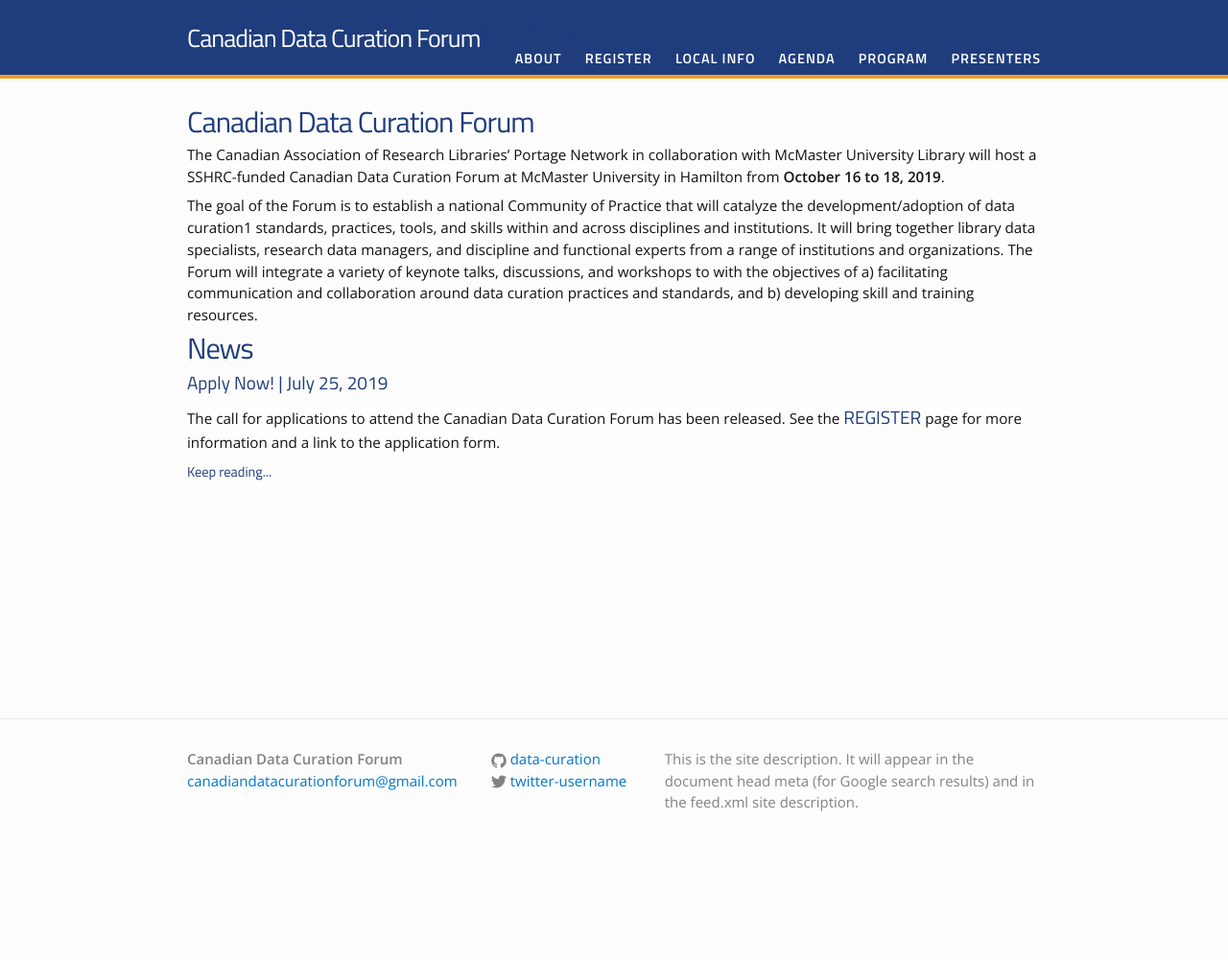
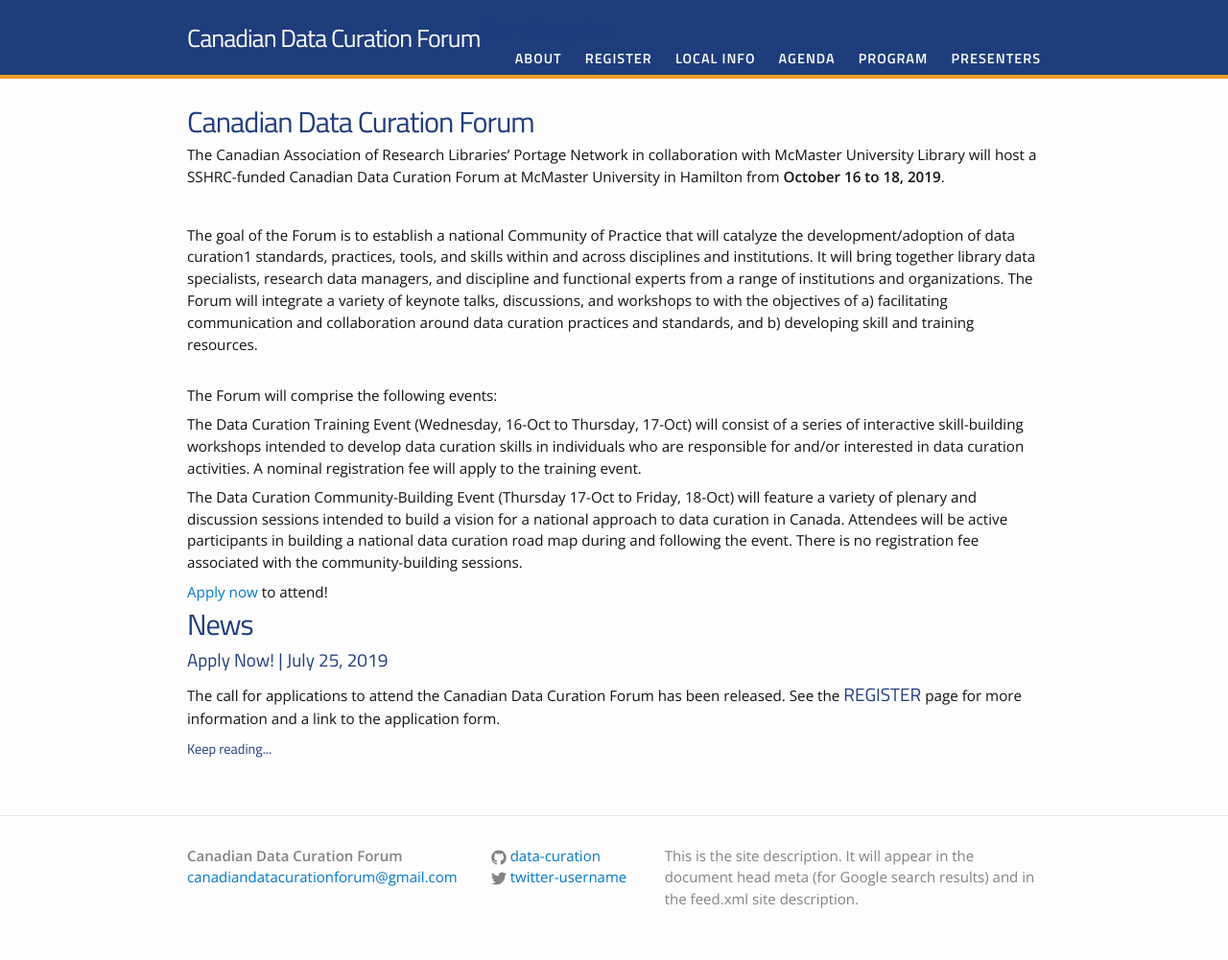
Before and after one commit to data-curation/data-curation.github.io, a Jekyll site: the page built from index.md, in a window 1280 px wide. Shown: the whole page at 96% size. Built offline with Jekyll 4.4.1, drawn with Linux system fonts in a browser that asks for light colours; before the commit the page ends 900 px from its top, so only the background shows below that.

Commit message:
Update index.md

```diff
--- a/index.md
+++ b/index.md
@@ -5,9 +5,17 @@ layout: default
 <h1 class="post-title">Canadian Data Curation Forum</h1>
 The Canadian Association of Research Libraries’ Portage Network in collaboration with McMaster University Library will host a SSHRC-funded Canadian Data Curation Forum at McMaster University in Hamilton from <strong>October 16 to 18, 2019</strong>.
 
-
+<br />
 
 The goal of the Forum is to establish a national Community of Practice that will catalyze the development/adoption of data curation1 standards, practices, tools, and skills within and across disciplines and institutions. It will bring together library data specialists, research data managers, and discipline and functional experts from a range of institutions and organizations. The Forum will integrate a variety of keynote talks, discussions, and workshops to with the objectives of a) facilitating communication and collaboration around data curation practices and standards, and b) developing skill and training resources.
+
+<br /> The Forum will comprise the following events:
+
+The Data Curation Training Event (Wednesday, 16-Oct to Thursday, 17-Oct) will consist of a series of interactive skill-building workshops intended to develop data curation skills in individuals who are responsible for and/or interested in data curation activities. A nominal registration fee will apply to the training event.
+
+The Data Curation Community-Building Event (Thursday 17-Oct to Friday, 18-Oct) will feature a variety of plenary and discussion sessions intended to build a vision for a national approach to data curation in Canada. Attendees will be active participants in building a national data curation road map during and following the event. There is no registration fee associated with the community-building sessions.
+
+[Apply now](../register) to attend!
 
 <h1 class="post-title">News</h1>
 
```
